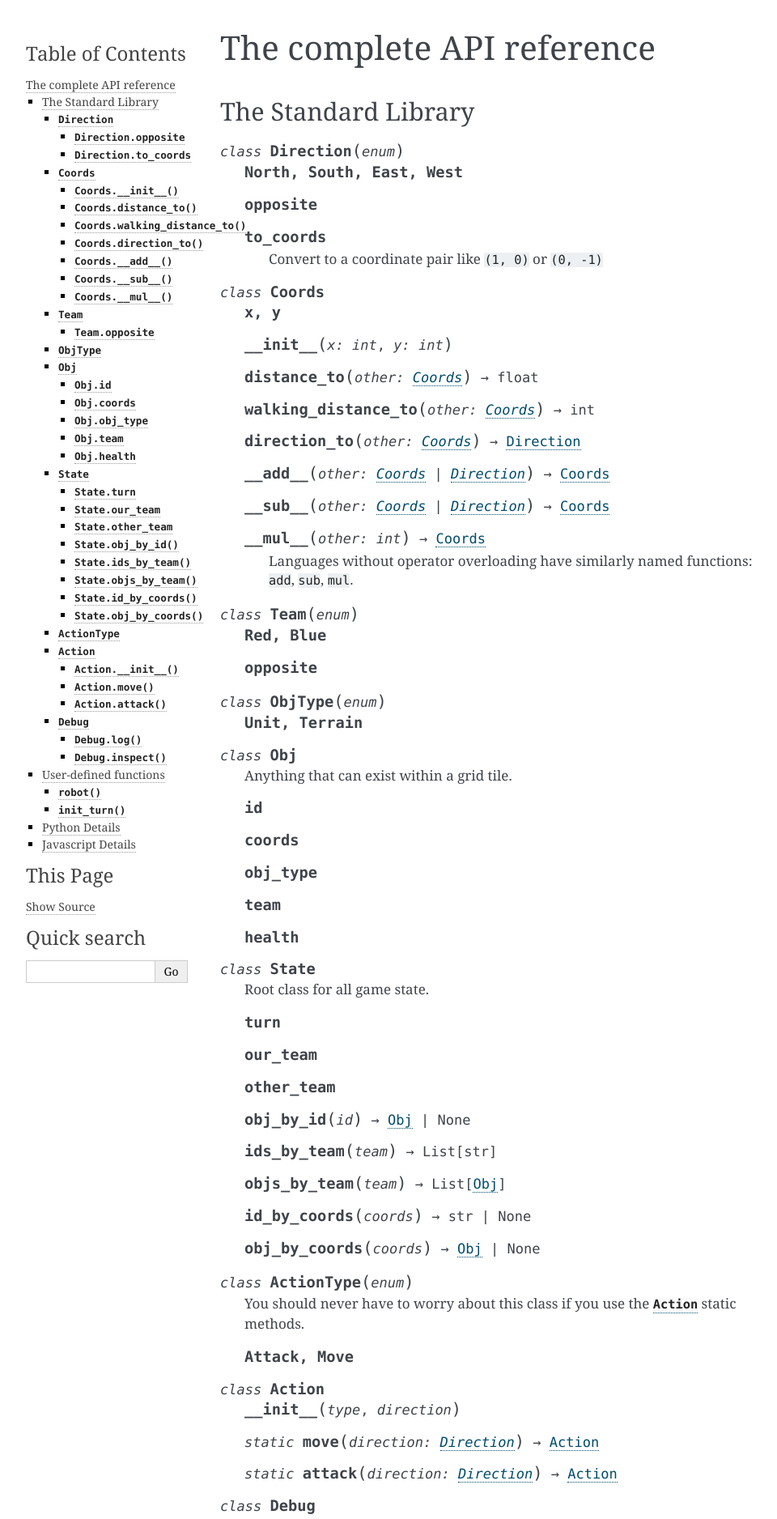
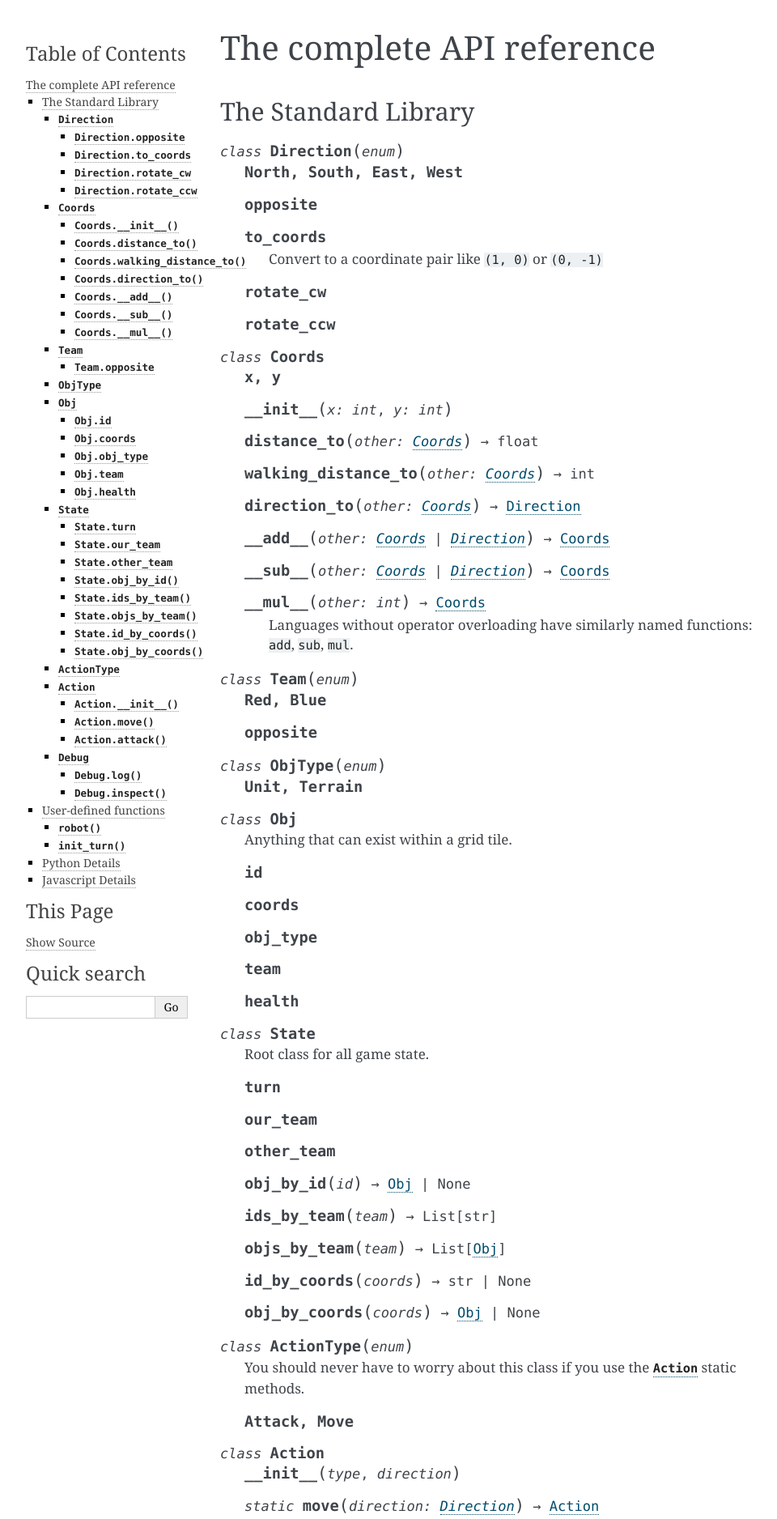
Before and after one commit to robot-rumble/docs, a Sphinx documentation site: the page built from source/api.rst, in a window 1280 px wide. Shown: the top 1876 px of the page at 81% size, without its empty margins (148-1108 px from the left). Built offline with Sphinx 7.4.7, drawn with Linux system fonts in a browser that asks for light colours.

Commit message:
Add new stdlib content

```diff
--- a/source/_static/style.css
+++ b/source/_static/style.css
@@ -1,4 +1,4 @@
-.class, .function {
+.class, .function, .data {
     margin-top: 1rem;
 }
 
--- a/source/api.rst
+++ b/source/api.rst
@@ -11,6 +11,9 @@ The Standard Library
     .. attribute:: to_coords
 
         Convert to a coordinate pair like ``(1, 0)`` or ``(0, -1)``
+
+    .. attribute:: rotate_cw
+    .. attribute:: rotate_ccw
 
 .. class:: Coords
 
```
Also changed, not shown: other parts of source/api.rst (+1 -0 lines).
